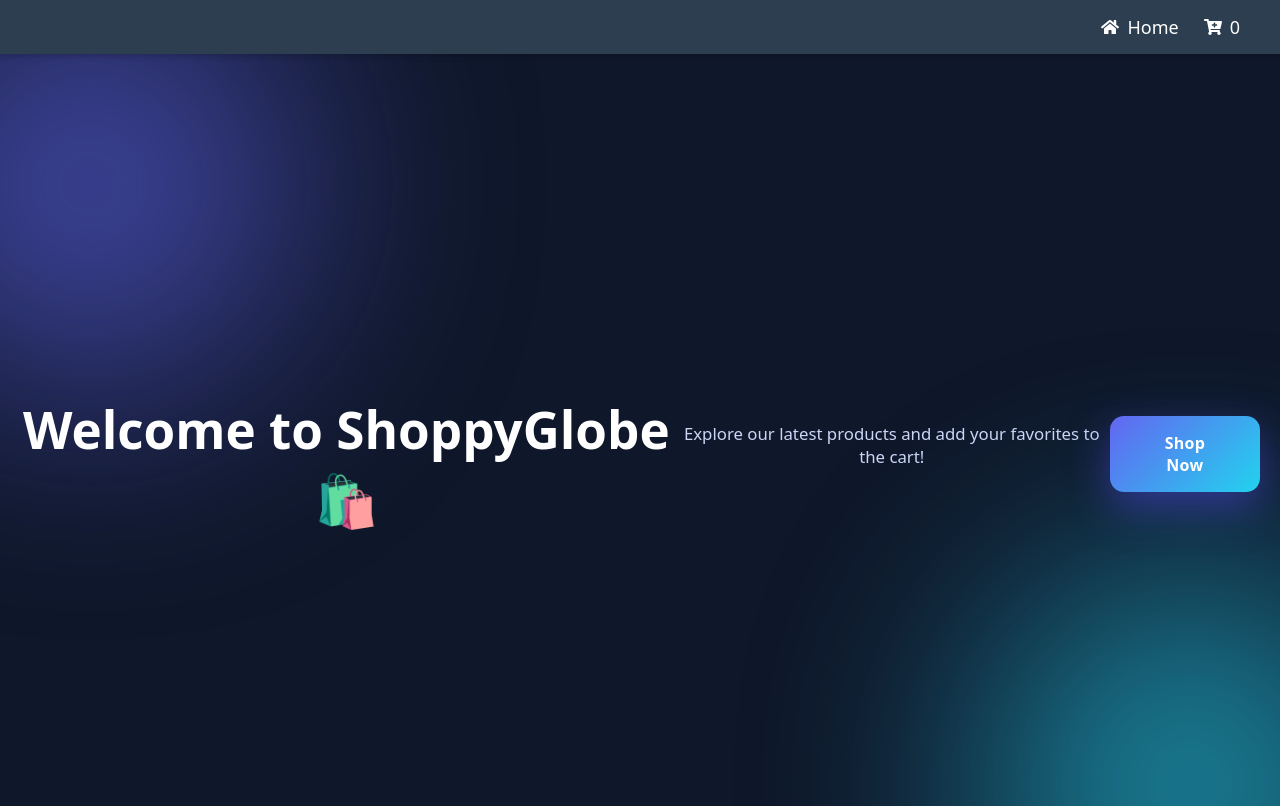
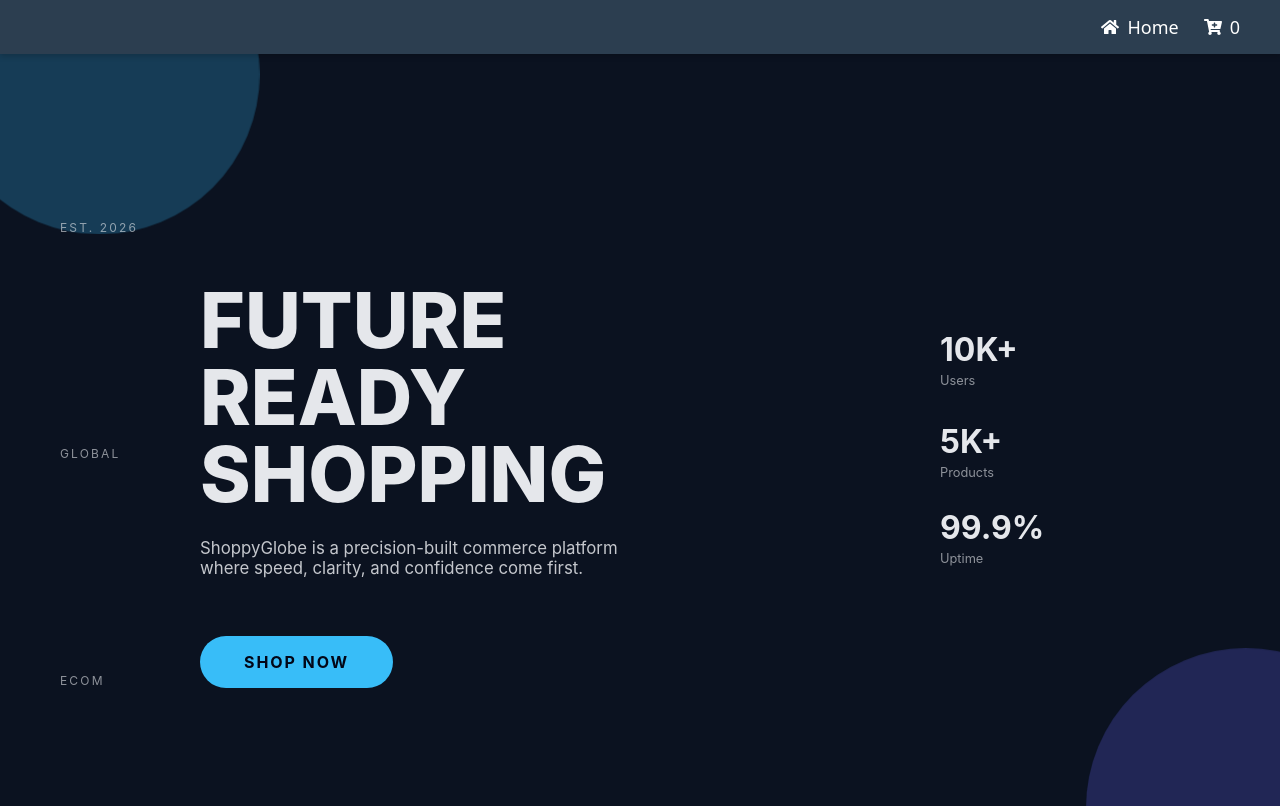
Before and after one commit to mrinalkumar2002/Ecommerce-Website, a React (Vite) app in the folder my-react-app/: page / in a window 1280 px wide. Shown: the top 806 px of the page. Built offline with nearby package versions, Linux system fonts and the light colour scheme; no server answers.

Commit message:
feat: upgrade home page with premium animated UI

```diff
--- a/my-react-app/src/components/Home.css
+++ b/my-react-app/src/components/Home.css
@@ -1,162 +1,195 @@
-/* ================= ROOT ================= */
-:root {
-    --accent: #4f46e5;
-    --accent-soft: #c7d2fe;
-    --text-main: #0f172a;
-    --text-muted: #64748b;
-    --glass: rgba(255, 255, 255, 0.65);
+/* ================= BASE ================= */
+.home {
+    font-family: "Inter", system-ui, sans-serif;
+    background: #0b1220;
+    color: #e5e7eb;
+    overflow-x: hidden;
 }
 
-/* ================= PAGE ================= */
-.home-container {
+/* ================= FLOATING MESSAGE ================= */
+.floating-msg {
+    position: fixed;
+    top: 20px;
+    right: 20px;
+    padding: 10px 18px;
+    background: #111827;
+    border: 1px solid rgba(255, 255, 255, 0.1);
+    border-radius: 999px;
+    font-size: 0.85rem;
+    animation: floatY 4s ease-in-out infinite;
+    z-index: 10;
+}
+
+/* ================= HERO ================= */
+.hero {
     min-height: 100vh;
-    padding: 40px 20px;
-
+    padding: 90px 60px;
     display: flex;
     align-items: center;
-    justify-content: center;
-
-    background: #0f172a;
-    overflow: hidden;
     position: relative;
 }
 
-/* ================= FLOATING SHAPES ================= */
-.home-container::before,
-.home-container::after {
-    content: "";
+/* ================= BLOBS (SAFE VERSION) ================= */
+.blob {
     position: absolute;
-    width: 420px;
-    height: 420px;
+    width: 320px;
+    height: 320px;
+    opacity: 0.25;
     border-radius: 50%;
-    filter: blur(120px);
-    opacity: 0.6;
-    animation: float 10s ease-in-out infinite;
+    animation: blobFloat 12s ease-in-out infinite;
 }
 
-.home-container::before {
-    background: #6366f1;
-    top: -120px;
-    left: -120px;
+.blob-1 {
+    background: #38bdf8;
+    top: -100px;
+    left: -100px;
 }
 
-.home-container::after {
-    background: #22d3ee;
+.blob-2 {
+    background: #6366f1;
     bottom: -120px;
     right: -120px;
-    animation-delay: 3s;
+    animation-delay: 4s;
 }
 
-@keyframes float {
-    0% {
+/* ================= FRAME ================= */
+.hero-frame {
+    width: 100%;
+    display: grid;
+    grid-template-columns: 80px 1fr 280px;
+    gap: 60px;
+    position: relative;
+    z-index: 2;
+}
+
+/* ================= SIDE STRIP ================= */
+.side-strip {
+    display: flex;
+    flex-direction: column;
+    justify-content: space-between;
+    font-size: 0.75rem;
+    letter-spacing: 0.18em;
+    opacity: 0.6;
+}
+
+/* ================= MAIN ================= */
+.hero-main h1 {
+    font-size: 4.8rem;
+    line-height: 1;
+    font-weight: 800;
+    margin-bottom: 24px;
+}
+
+.hero-main p {
+    max-width: 460px;
+    font-size: 1.05rem;
+    opacity: 0.85;
+}
+
+/* ================= CTA ================= */
+.cta {
+    display: inline-block;
+    margin-top: 42px;
+    padding: 16px 44px;
+    border-radius: 999px;
+    background: #38bdf8;
+    color: #020617;
+    font-weight: 700;
+    letter-spacing: 0.12em;
+    text-decoration: none;
+    transition: transform 0.3s ease, box-shadow 0.3s ease;
+}
+
+.cta:hover {
+    transform: translateY(-4px);
+    box-shadow: 0 12px 30px rgba(56, 189, 248, 0.4);
+}
+
+/* ================= INFO ================= */
+.hero-info {
+    display: flex;
+    flex-direction: column;
+    justify-content: center;
+    gap: 26px;
+}
+
+.stat {
+    animation: floatY 4s ease-in-out infinite;
+}
+
+.stat:nth-child(2) {
+    animation-delay: 1s;
+}
+
+.stat:nth-child(3) {
+    animation-delay: 2s;
+}
+
+.hero-info strong {
+    font-size: 2rem;
+    display: block;
+}
+
+.hero-info span {
+    font-size: 0.8rem;
+    opacity: 0.6;
+}
+
+/* ================= MANIFESTO ================= */
+.manifesto {
+    padding: 140px 40px;
+    background: #ffffff;
+    color: #020617;
+    text-align: center;
+}
+
+.manifesto h2 {
+    font-size: 3.2rem;
+    animation: floatY 5s ease-in-out infinite;
+}
+
+/* ================= ANIMATIONS ================= */
+@keyframes floatY {
+
+    0%,
+    100% {
         transform: translateY(0);
     }
 
     50% {
-        transform: translateY(40px);
-    }
-
-    100% {
-        transform: translateY(0);
+        transform: translateY(-10px);
     }
 }
 
-/* ================= GLASS CARD ================= */
-.home-container>* {
-    position: relative;
-    z-index: 1;
-}
+@keyframes blobFloat {
 
-.home-container {
-    text-align: center;
-}
-
-.home-container h1,
-.home-container p,
-.home-buttons {
-    animation: rise 0.7s ease forwards;
-    opacity: 0;
-}
-
-.home-container h1 {
-    animation-delay: 0.1s;
-}
-
-.home-container p {
-    animation-delay: 0.2s;
-}
-
-.home-buttons {
-    animation-delay: 0.3s;
-}
-
-@keyframes rise {
-    from {
-        opacity: 0;
-        transform: translateY(20px) scale(0.98);
+    0%,
+    100% {
+        transform: translate(0, 0);
     }
 
-    to {
-        opacity: 1;
-        transform: translateY(0) scale(1);
+    50% {
+        transform: translate(40px, -40px);
     }
 }
 
-/* ================= CONTENT ================= */
-.home-container h1 {
-    font-size: clamp(2.2rem, 4vw, 3.2rem);
-    font-weight: 800;
-    color: #ffffff;
-    margin-bottom: 14px;
-}
-
-.home-container p {
-    max-width: 560px;
-    font-size: 1.05rem;
-    color: #cbd5f5;
-    margin-bottom: 34px;
-}
-
-/* ================= CTA ================= */
-.home-buttons {
-    display: flex;
-    justify-content: center;
-}
-
-.btn {
-    text-decoration: none;
-    padding: 16px 42px;
-    border-radius: 14px;
-    font-size: 1rem;
-    font-weight: 700;
-    letter-spacing: 0.3px;
-
-    background: linear-gradient(135deg, var(--accent), #22d3ee);
-    color: #ffffff;
-
-    box-shadow:
-        0 15px 40px rgba(79, 70, 229, 0.5);
-
-    transition: transform 0.25s ease, box-shadow 0.25s ease;
-}
-
-.btn:hover {
-    transform: translateY(-3px) scale(1.03);
-    box-shadow:
-        0 22px 55px rgba(79, 70, 229, 0.65);
-}
-
-.btn:active {
-    transform: translateY(0);
-}
-
 /* ================= RESPONSIVE ================= */
-@media (max-width: 480px) {
-    .home-container h1 {
-        font-size: 2rem;
+@media (max-width: 900px) {
+    .hero {
+        padding: 60px 30px;
     }
 
-    .btn {
-        padding: 14px 32px;
+    .hero-frame {
+        grid-template-columns: 1fr;
+        gap: 50px;
+    }
+
+    .hero-main h1 {
+        font-size: 3.6rem;
+    }
+
+    .side-strip {
+        flex-direction: row;
+        justify-content: space-between;
     }
 }
--- a/my-react-app/src/components/Home.jsx
+++ b/my-react-app/src/components/Home.jsx
@@ -1,19 +1,75 @@
-import React from 'react'
-import { Link } from 'react-router-dom'
-import ProductList from './ProductList'
+import React from "react";
+import { Link } from "react-router-dom";
 import "./Home.css";
 
 function Home() {
   return (
-    <div className="home-container">
-      <h1>Welcome to ShoppyGlobe 🛍️</h1>
-      <p>Explore our latest products and add your favorites to the cart!</p>
+    <div className="home">
 
-      <div className="home-buttons">
-        <Link to="/productlist" className="btn btn-primary">
-         Shop Now
-        </Link>
+      {/* FLOATING SYSTEM MESSAGE */}
+      <div className="floating-msg">
+        🔥 127 people shopping right now
       </div>
+
+      <section className="hero">
+        {/* FLOATING SHAPES */}
+        <div className="blob blob-1" />
+        <div className="blob blob-2" />
+
+        <div className="hero-frame">
+
+          {/* LEFT STRIP */}
+          <div className="side-strip">
+            <span>EST. 2026</span>
+            <span>GLOBAL</span>
+            <span>ECOM</span>
+          </div>
+
+          {/* MAIN */}
+          <div className="hero-main">
+            <h1 className="reveal">
+              FUTURE<br />
+              READY<br />
+              SHOPPING
+            </h1>
+
+            <p className="fade-in">
+              ShoppyGlobe is a precision-built commerce platform
+              where speed, clarity, and confidence come first.
+            </p>
+
+            <Link to="/productlist" className="cta pop">
+              SHOP NOW
+            </Link>
+          </div>
+
+          {/* INFO */}
+          <div className="hero-info">
+            <div className="stat">
+              <strong>10K+</strong>
+              <span>Users</span>
+            </div>
+            <div className="stat">
+              <strong>5K+</strong>
+              <span>Products</span>
+            </div>
+            <div className="stat">
+              <strong>99.9%</strong>
+              <span>Uptime</span>
+            </div>
+          </div>
+
+        </div>
+      </section>
+
+      {/* MANIFESTO */}
+      <section className="manifesto">
+        <h2 className="float-text">
+          Built for speed.<br />
+          Designed to move.
+        </h2>
+      </section>
+
     </div>
   );
 }
```
Also changed, not shown: 1 other file (tests, documents, lock files or other folders).
